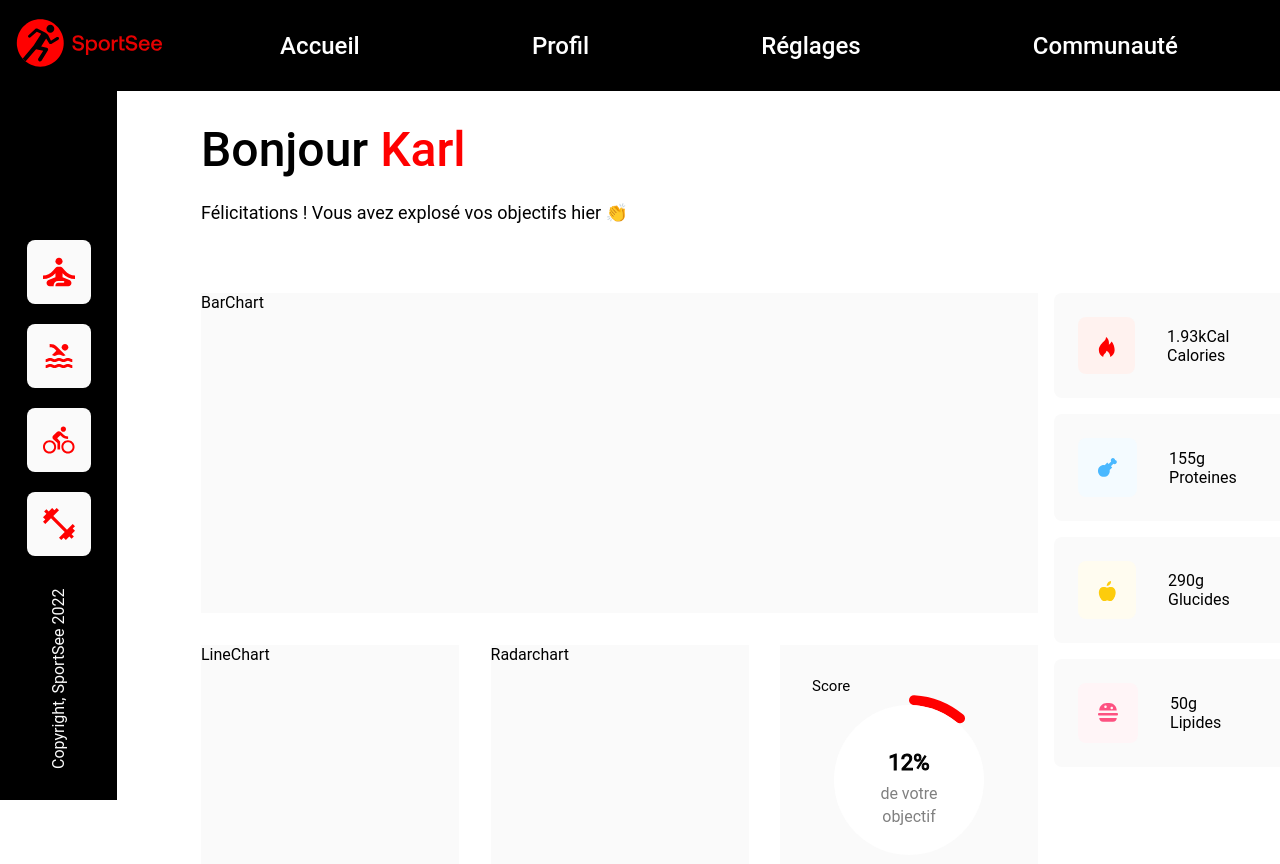
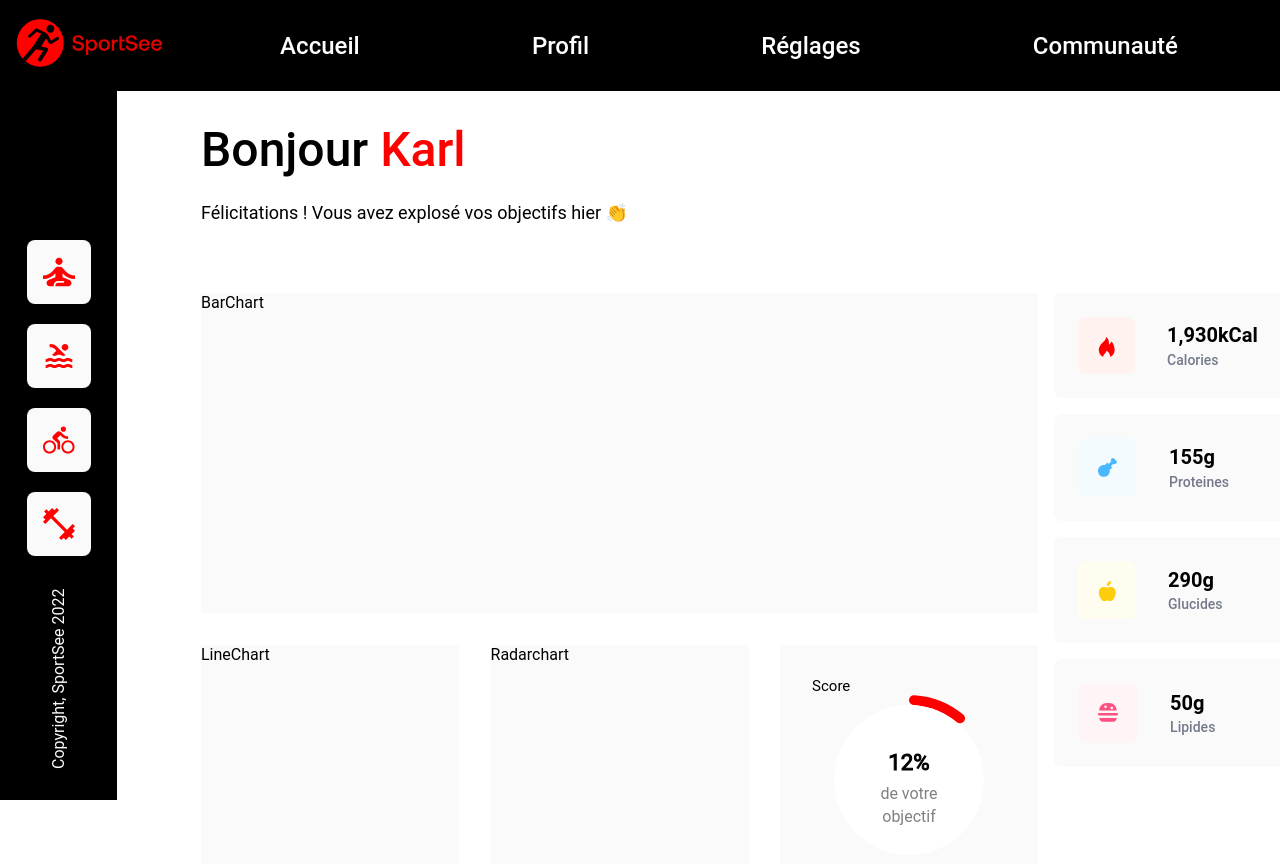
Before and after one commit to ebz8/ElodieBoinZanchi_12_050222-, a React (Create React App) app in the folder my-app/: page /user/1 in a window 1280 px wide. Shown: the top 864 px of the page. Built offline with nearby package versions, Linux system fonts and the light colour scheme.

Commit message:
add mediumDarkSec color and formatKeyData

```diff
--- a/my-app/src/components/Dashboard/Dashboard.js
+++ b/my-app/src/components/Dashboard/Dashboard.js
@@ -36,7 +36,7 @@ export default function Dashboard(props) {
             <InfoCard
               color="red"
               type="Calories"
-              keyData={userKeyData.calorieCount / 1000}
+              keyData={userKeyData.calorieCount}
             />
           </li>
           <li>
--- a/my-app/src/components/InfoCard/InfoCard.js
+++ b/my-app/src/components/InfoCard/InfoCard.js
@@ -7,6 +7,8 @@ import { ReactComponent as BurgerIcon } from '../../assets/icons/cheeseburger.sv
 
 
 export default function InfoCard({keyData, type, color}) {
+  const formatdKeyData = new Intl.NumberFormat('en-GB').format(keyData)
+
   return (
     <div className={`infocard`}>
     <div className={`infocard-icon ${color}`}>
@@ -15,8 +17,8 @@ export default function InfoCard({keyData, type, color}) {
       {type === "Glucides" && <AppleIcon/>}
       {type === "Lipides" && <BurgerIcon/>}
     </div>
-      <div className="infocard-txt">
-        <p>{keyData}{type === "Calories" ? "kCal" : "g"}</p>
+      <div className="infocard-data">
+        <p>{formatdKeyData}{type === "Calories" ? "kCal" : "g"}</p>
         <p>{type}</p>
       </div>
     </div>
--- a/my-app/src/components/InfoCard/InfoCard.scss
+++ b/my-app/src/components/InfoCard/InfoCard.scss
@@ -38,6 +38,22 @@
         }
     }
 
+    .infocard-data {
+        display: flex;
+        flex-flow: column wrap;
+        align-items: space-between;
+
+        :nth-child(1) {
+            font-size: rem(20);
+            font-weight: bold;
+            margin-bottom: .3rem;
+        }
+        :nth-child(2) {
+            font-size: rem(14);
+            font-weight: 500;
+            color: $mediumDarkSecondaryColor;
+        }
+    }
 
 
 
--- a/my-app/src/variables.scss
+++ b/my-app/src/variables.scss
@@ -7,6 +7,7 @@ $neutralColor: hsl(0, 0%, 100%);
 $secondaryColor: hsl(0, 0%, 0%);
 $lightSecondaryColor : hsl(0, 0%, 98%);
 $mediumSecondaryColor: hsl(0, 0%, 87%);
+$mediumDarkSecondaryColor: hsl(228, 9%, 50%);
 $darkSecondaryColor: hsl(203, 9%, 17%);
 // elements categories
 $caloriesColor: hsl(11, 100%, 49%);
```
